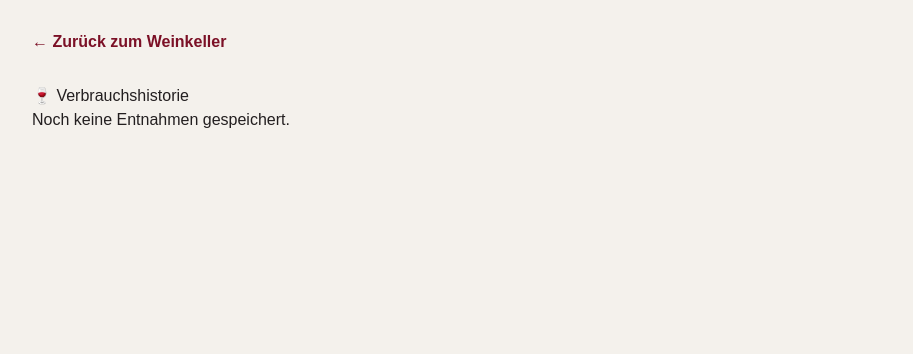
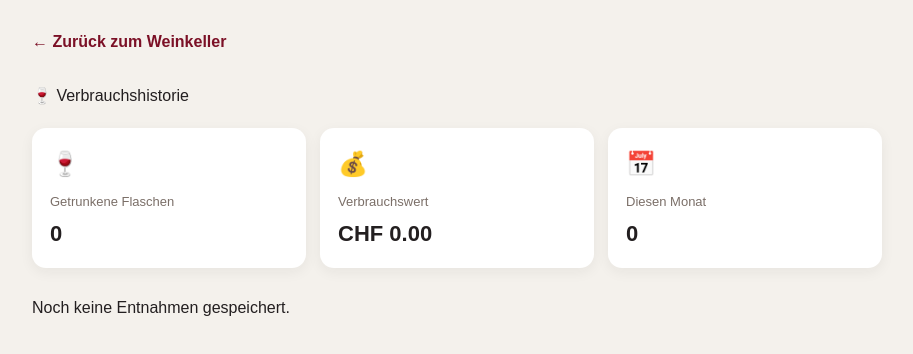
Before and after one commit to maprinz76-ctrl/winecellar-ai, a Next.js app: page /verbrauch in a window 1280 px wide. Shown: the top 354 px of the page, without its empty margins (183-1096 px from the left). Built offline with nearby package versions, Linux system fonts and the light colour scheme.

Commit message:
Verbrauchshistorie und Kennzahlen fertiggestellt

```diff
--- a/app/verbrauch/page.tsx
+++ b/app/verbrauch/page.tsx
@@ -24,7 +24,28 @@ export default function VerbrauchSeite() {
       setVerbraeuche(JSON.parse(daten));
     }
   }, []);
+const getrunkeneFlaschen = verbraeuche.reduce(
+  (summe, eintrag) => summe + eintrag.anzahl,
+  0
+);
 
+const verbrauchswert = verbraeuche.reduce(
+  (summe, eintrag) => summe + eintrag.anzahl * eintrag.preis,
+  0
+);
+
+const jetzt = new Date();
+
+const verbrauchDieserMonat = verbraeuche
+  .filter((eintrag) => {
+    const datum = new Date(eintrag.datum);
+
+    return (
+      datum.getMonth() === jetzt.getMonth() &&
+      datum.getFullYear() === jetzt.getFullYear()
+    );
+  })
+  .reduce((summe, eintrag) => summe + eintrag.anzahl, 0);
   return (
     <main
       style={{
@@ -54,7 +75,84 @@ export default function VerbrauchSeite() {
         </Link>
 
         <h1 style={{ marginTop: "30px" }}>🍷 Verbrauchshistorie</h1>
+<div
+  style={{
+    display: "grid",
+    gridTemplateColumns: "repeat(3, minmax(0, 1fr))",
+    gap: "14px",
+    marginTop: "20px",
+    marginBottom: "28px",
+  }}
+>
+  <div
+    style={{
+      backgroundColor: "white",
+      padding: "18px",
+      borderRadius: "14px",
+      boxShadow: "0 4px 14px rgba(40,30,30,0.06)",
+    }}
+  >
+    <div style={{ fontSize: "24px" }}>🍷</div>
+    <p
+      style={{
+        margin: "10px 0 5px",
+        color: "#7b6f68",
+        fontSize: "13px",
+      }}
+    >
+      Getrunkene Flaschen
+    </p>
+    <strong style={{ fontSize: "22px" }}>
+      {getrunkeneFlaschen}
+    </strong>
+  </div>
 
+  <div
+    style={{
+      backgroundColor: "white",
+      padding: "18px",
+      borderRadius: "14px",
+      boxShadow: "0 4px 14px rgba(40,30,30,0.06)",
+    }}
+  >
+    <div style={{ fontSize: "24px" }}>💰</div>
+    <p
+      style={{
+        margin: "10px 0 5px",
+        color: "#7b6f68",
+        fontSize: "13px",
+      }}
+    >
+      Verbrauchswert
+    </p>
+    <strong style={{ fontSize: "22px" }}>
+      CHF {verbrauchswert.toFixed(2)}
+    </strong>
+  </div>
+
+  <div
+    style={{
+      backgroundColor: "white",
+      padding: "18px",
+      borderRadius: "14px",
+      boxShadow: "0 4px 14px rgba(40,30,30,0.06)",
+    }}
+  >
+    <div style={{ fontSize: "24px" }}>📅</div>
+    <p
+      style={{
+        margin: "10px 0 5px",
+        color: "#7b6f68",
+        fontSize: "13px",
+      }}
+    >
+      Diesen Monat
+    </p>
+    <strong style={{ fontSize: "22px" }}>
+      {verbrauchDieserMonat}
+    </strong>
+  </div>
+</div>
         {verbraeuche.length === 0 ? (
           <p>Noch keine Entnahmen gespeichert.</p>
         ) : (
@@ -70,29 +168,72 @@ export default function VerbrauchSeite() {
     key={eintrag.id}
     style={{
       backgroundColor: "white",
-                  padding: "18px",
+      padding: "18px 20px",
       borderRadius: "14px",
       boxShadow: "0 4px 14px rgba(40,30,30,0.06)",
     }}
   >
-                <strong style={{ color: "#7b1026" }}>
+    <div
+      style={{
+        display: "flex",
+        justifyContent: "space-between",
+        alignItems: "center",
+        gap: "20px",
+        flexWrap: "wrap",
+      }}
+    >
+      <div>
+        <strong
+          style={{
+            color: "#7b1026",
+            fontSize: "16px",
+          }}
+        >
           {eintrag.produzent} – {eintrag.weinname}
         </strong>
 
-                <div style={{ marginTop: "8px" }}>
-                  Jahrgang: {eintrag.jahrgang || "–"}
+        <div
+          style={{
+            marginTop: "7px",
+            color: "#6f625c",
+            fontSize: "14px",
+          }}
+        >
+          🍇 Jahrgang {eintrag.jahrgang || "–"}
+          {" · "}
+          📅 {new Date(eintrag.datum).toLocaleString("de-CH")}
+        </div>
       </div>
 
-                <div>
-                  Datum: {new Date(eintrag.datum).toLocaleString("de-CH")}
+      <div
+        style={{
+          display: "flex",
+          gap: "10px",
+          alignItems: "center",
+        }}
+      >
+        <span
+          style={{
+            backgroundColor: "#f4f1ec",
+            padding: "8px 12px",
+            borderRadius: "10px",
+            fontWeight: "bold",
+          }}
+        >
+          🍷 {eintrag.anzahl} {eintrag.anzahl === 1 ? "Flasche" : "Flaschen"}
+        </span>
+
+        <span
+          style={{
+            backgroundColor: "#f4f1ec",
+            padding: "8px 12px",
+            borderRadius: "10px",
+            fontWeight: "bold",
+          }}
+        >
+          💰 CHF {(eintrag.anzahl * eintrag.preis).toFixed(2)}
+        </span>
       </div>
-
-                <div>
-                  Entnommen: {eintrag.anzahl} Flasche
-                </div>
-
-                <div>
-                  Wert: CHF {(eintrag.anzahl * eintrag.preis).toFixed(2)}
     </div>
   </div>
 ))}
```
Lines whose indentation alone changed are shown as unchanged.
